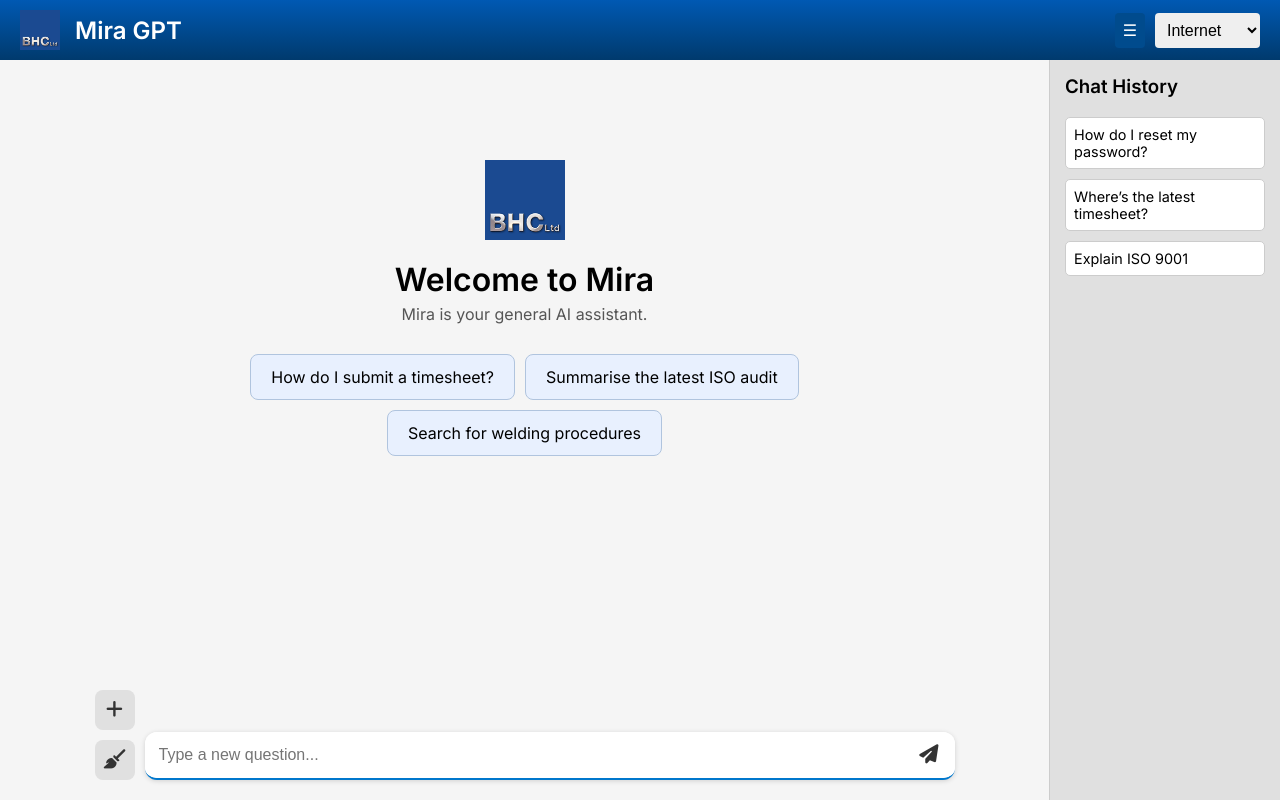
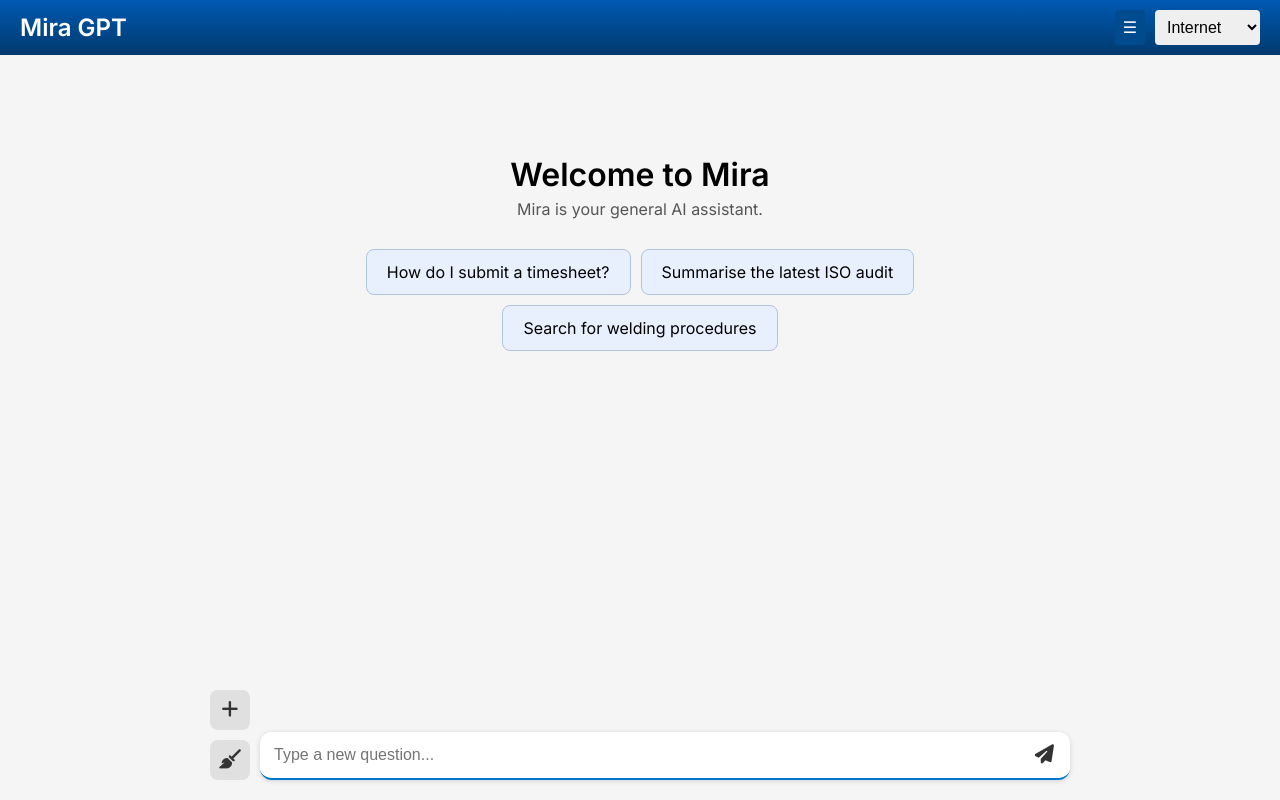
Before and after one commit to rsmith0770/mira-frontend, a plain HTML site: page index.html in a window 1280 px wide. Drawn offline with Linux system fonts and the light colour scheme.

Commit message:
Button Update index.html

```diff
--- a/index.html
+++ b/index.html
@@ -4,7 +4,7 @@
   <meta charset="UTF-8" />
   <title>Mira GPT</title>
   <link href="https://fonts.googleapis.com/css2?family=Inter:wght@400;600&display=swap" rel="stylesheet">
-  <script src="https://kit.fontawesome.com/a2e0ad6050.js" crossorigin="anonymous"></script>
+  <link rel="stylesheet" href="https://cdnjs.cloudflare.com/ajax/libs/font-awesome/6.5.0/css/all.min.css" />
   <style>
     body {
       margin: 0;
@@ -27,11 +27,6 @@
     .top-left {
       display: flex;
       align-items: center;
-    }
-
-    .top-left img {
-      height: 40px;
-      margin-right: 15px;
     }
 
     .top-left h1 {
@@ -210,6 +205,7 @@
       padding: 15px;
       overflow-y: auto;
       border-left: 1px solid #ccc;
+      transition: all 0.3s ease;
     }
 
     .sidebar.hidden {
@@ -236,7 +232,6 @@
   <!-- Top Bar -->
   <div class="top-bar">
     <div class="top-left">
-      <img src="BHCLogo.png" alt="BHC Logo">
       <h1>Mira GPT</h1>
     </div>
     <div class="top-right">
@@ -253,7 +248,6 @@
     <!-- Chat Panel -->
     <div class="chat-wrapper">
       <div class="prompt-box" id="promptBox">
-        <img src="BHCLogo.png" alt="BHC Logo" />
         <h1>Welcome to Mira</h1>
         <p>Mira is your general AI assistant.</p>
         <div class="prompt-row">
@@ -279,7 +273,7 @@
     </div>
 
     <!-- Sidebar -->
-    <div class="sidebar" id="sidebar">
+    <div class="sidebar hidden" id="sidebar">
       <h3>Chat History</h3>
       <div class="history-item">How do I reset my password?</div>
       <div class="history-item">Where’s the latest timesheet?</div>
@@ -331,6 +325,7 @@
     window.onload = () => {
       chatLog.classList.remove('visible');
       promptBox.style.display = 'flex';
+      sidebar.classList.add('hidden'); // hide history on load
     };
   </script>
 
```
